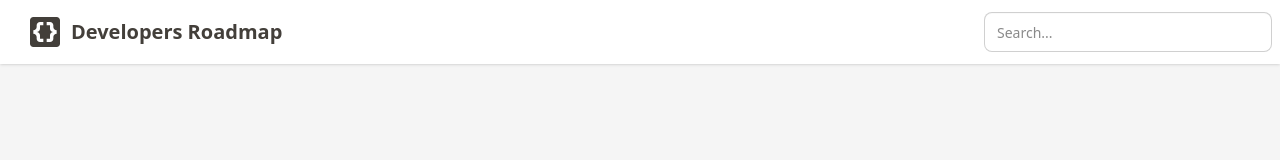
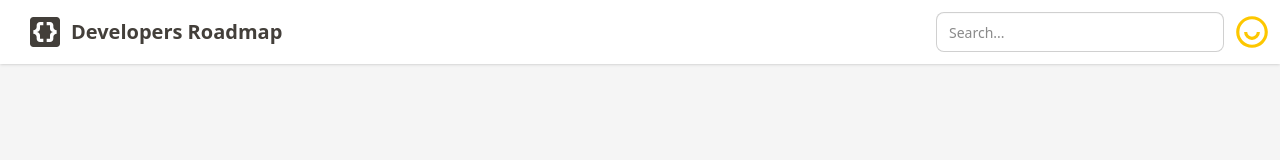
Before and after one commit to rcm-webdev/next-developer-roadmap, a Next.js app: page / in a window 1280 px wide. Shown: the top 160 px of the page. Built offline with nearby package versions, Linux system fonts and the light colour scheme.

Commit message:
add user icon for navbar

```diff
--- a/component/Navbar.js
+++ b/component/Navbar.js
@@ -15,6 +15,34 @@ function Navbar() {
       <div className="flex gap-2">
         {/* Search function */}
         <Searchbar />
+        <div className="dropdown dropdown-end">
+          <div
+            tabIndex={0}
+            role="button"
+            className="btn btn-ghost btn-circle avatar"
+          >
+            <div className="w-10 rounded-full">
+              <Image src={User} alt="user-avatar" />
+            </div>
+          </div>
+          <ul
+            tabIndex={0}
+            className="menu menu-lg dropdown-content bg-base-100 rounded-box z-1 mt-3 w-52 p-2 shadow"
+          >
+            <li>
+              <a className="justify-between">
+                Profile
+                <span className="badge">New</span>
+              </a>
+            </li>
+            <li>
+              <a>Settings</a>
+            </li>
+            <li>
+              <a>Logout</a>
+            </li>
+          </ul>
+        </div>
       </div>
     </div>
   );
```
